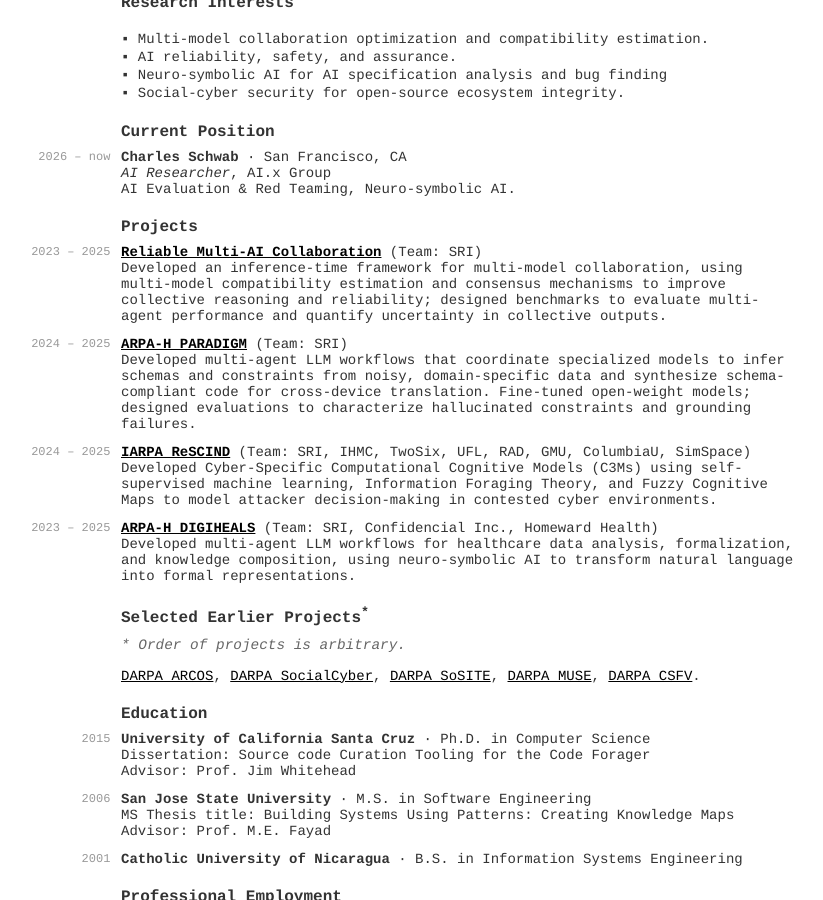
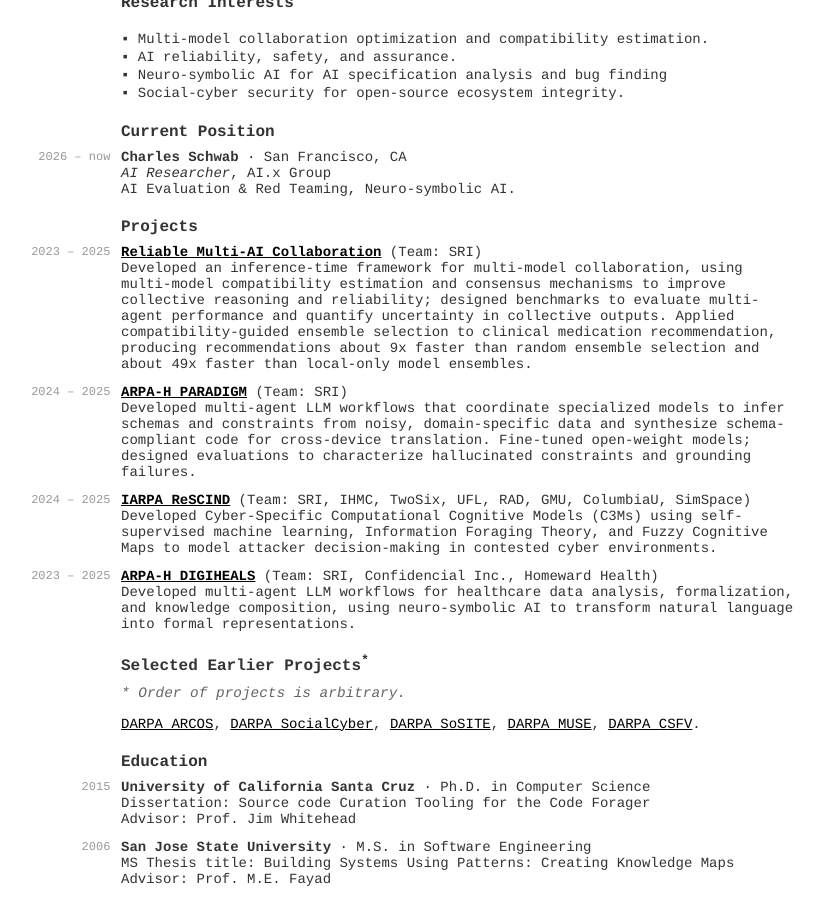
Before and after one commit to hsanchez/hsanchez.github.io, a Jekyll site: the page built from posts/notes/_posts/2017-02-01-cv.md, in a window 1280 px wide and 900 px high, scrolled down 752 px. Shown: the whole window, without its empty margins (189-1012 px from the left). Built offline with Jekyll 4.4.1, drawn with Linux system fonts in a browser that asks for light colours; some of the changed text lies outside the part shown.

Commit message:
Update 2017-02-01-cv.md

```diff
--- a/posts/notes/_posts/2017-02-01-cv.md
+++ b/posts/notes/_posts/2017-02-01-cv.md
@@ -160,7 +160,7 @@
         <div class="year">2023 &ndash; 2025</div>
         <div class="item">
             <span class="bold"><a href="https://arxiv.org/abs/2510.03930">Reliable Multi-AI Collaboration</a></span> (Team: SRI) <br />
-            <span class="deemph">Developed an inference-time framework for multi-model collaboration, using multi-model compatibility estimation and consensus mechanisms to improve collective reasoning and reliability; designed benchmarks to evaluate multi-agent performance and quantify uncertainty in collective outputs.</span>
+            <span class="deemph">Developed an inference-time framework for multi-model collaboration, using multi-model compatibility estimation and consensus mechanisms to improve collective reasoning and reliability; designed benchmarks to evaluate multi-agent performance and quantify uncertainty in collective outputs. Applied compatibility-guided ensemble selection to clinical medication recommendation, producing recommendations about 9x faster than random ensemble selection and about 49x faster than local-only model ensembles.</span>
         </div>
     </div>
     <div class="entry">
@@ -768,7 +768,7 @@
   <div class="entry">
     <div class="item">
       <span class="bold">LLM Chemistry</span><br />
-      <span class="deemph">Multi-model compatibility estimation for multi-LLM recommendation; <a href="https://github.com/SRI-CSL/llm-chemistry">https://github.com/SRI-CSL/llm-chemistry</a> (Python, PyTorch, Pandas, Beartype, SciPy).</span>
+      <span class="deemph">Multi-model compatibility estimation for recommending fast, reliable multi-LLM ensembles; <a href="https://github.com/SRI-CSL/llm-chemistry">https://github.com/SRI-CSL/llm-chemistry</a> (Python, PyTorch, Pandas, Beartype, SciPy).</span>
     </div>
   </div>
   <div class="entry">
```
